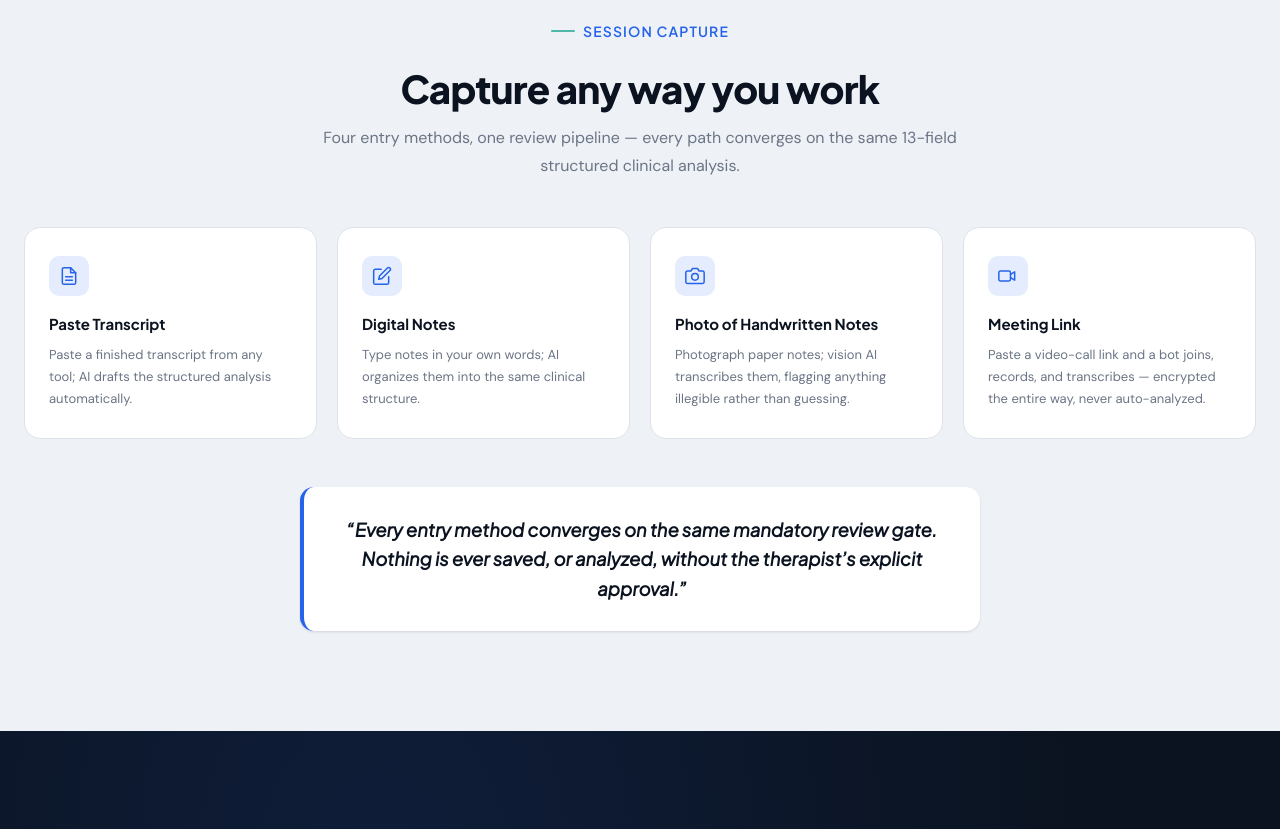
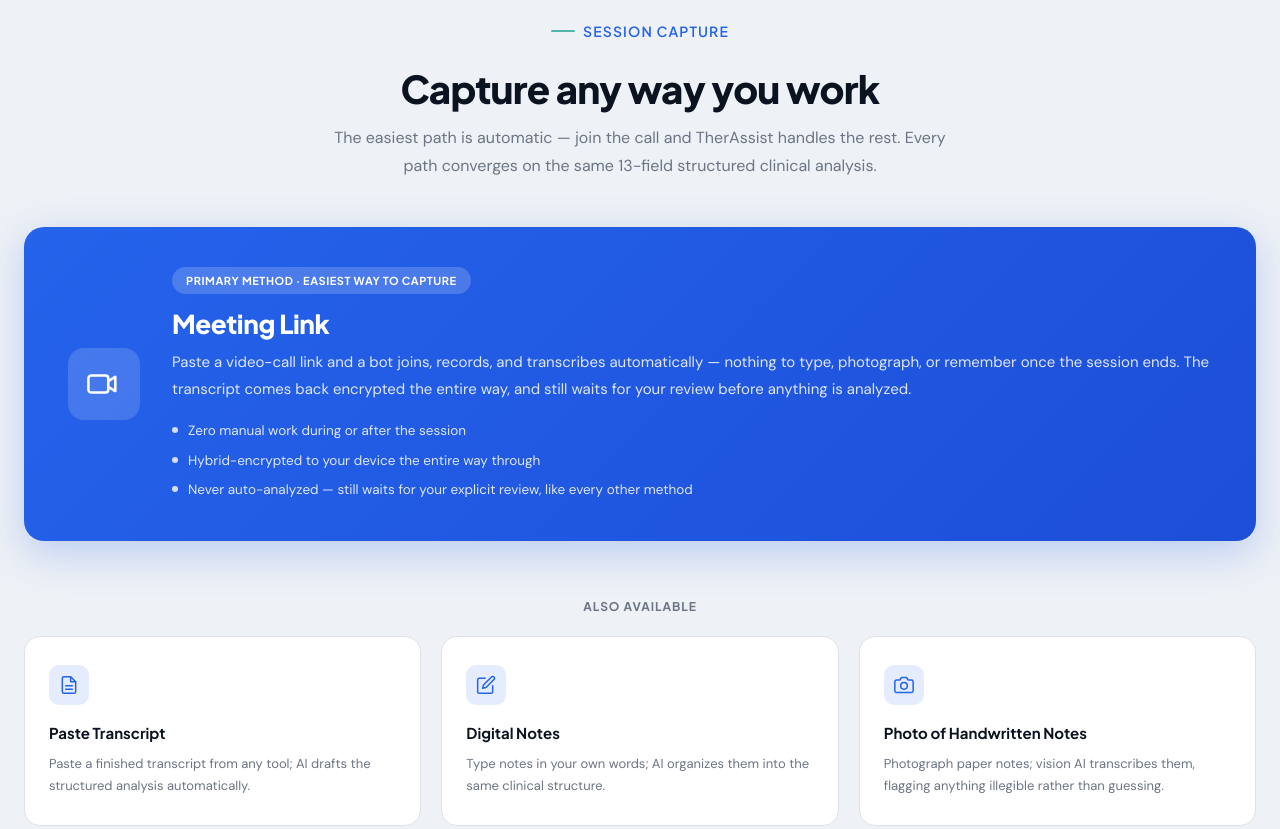
Before and after one commit to yusufaabdelatti/technothera-website, a website: page products/therassist.html in a window 1280 px wide. Shown: the part 1720-2549 px from the top of the page. Drawn offline with Linux system fonts and the light colour scheme.

Commit message:
Reframe Meeting Link as TherAssist's primary capture method
Meeting Link is the premium, easiest way to capture a session — join
a call and TherAssist handles everything automatically. Gave it a
prominent featured banner above the other three methods (Paste
Transcript, Digital Notes, Photo of Handwritten Notes), which are now
presented as "Also Available" secondary options rather than four
equal peers.

```diff
--- a/products/therassist.html
+++ b/products/therassist.html
@@ -58,7 +58,16 @@
     /* Capture section */
     .capture{padding-block:100px;background:var(--color-light);}
     .capture__inner{max-width:1280px;margin-inline:auto;padding-inline:24px;}
-    .capture-grid{display:grid;grid-template-columns:repeat(4,1fr);gap:20px;margin-top:48px;}
+    .capture-featured{display:flex;align-items:center;gap:32px;background:linear-gradient(135deg,var(--color-ther) 0%,#1D4ED8 100%);border-radius:20px;padding:40px 44px;margin-top:48px;box-shadow:0 12px 40px rgba(37,99,235,.25);}
+    .capture-featured__icon{width:72px;height:72px;border-radius:16px;background:rgba(255,255,255,.15);display:flex;align-items:center;justify-content:center;flex-shrink:0;color:#fff;}
+    .capture-featured__badge{display:inline-flex;align-items:center;gap:6px;padding:5px 14px;border-radius:999px;font-family:var(--font-display);font-size:11px;font-weight:700;letter-spacing:.05em;text-transform:uppercase;background:rgba(255,255,255,.18);color:#fff;margin-bottom:14px;}
+    .capture-featured__title{font-family:var(--font-display);font-size:26px;font-weight:800;color:#fff;margin-bottom:10px;}
+    .capture-featured__desc{font-size:15px;line-height:1.75;color:rgba(255,255,255,.85);margin-bottom:18px;}
+    .capture-featured__list{list-style:none;display:flex;flex-direction:column;gap:8px;padding:0;margin:0;}
+    .capture-featured__list li{display:flex;align-items:flex-start;gap:10px;font-size:13.5px;color:rgba(255,255,255,.85);line-height:1.6;}
+    .capture-featured__list li::before{content:'';width:6px;height:6px;border-radius:50%;background:#fff;flex-shrink:0;margin-top:7px;opacity:.8;}
+    .capture__secondary-label{font-family:var(--font-display);font-size:12px;font-weight:700;letter-spacing:.08em;text-transform:uppercase;color:var(--color-text-muted);text-align:center;margin-top:56px;}
+    .capture-grid{display:grid;grid-template-columns:repeat(3,1fr);gap:20px;margin-top:20px;}
     .capture-card{background:#fff;border-radius:16px;padding:28px 24px;border:1px solid var(--color-border);transition:box-shadow .2s,transform .2s,border-color .2s;}
     .capture-card:hover{box-shadow:var(--shadow-md);transform:translateY(-2px);border-color:rgba(37,99,235,.25);}
     .capture-card__icon{width:40px;height:40px;border-radius:10px;background:rgba(37,99,235,.12);display:flex;align-items:center;justify-content:center;margin-bottom:16px;color:var(--color-ther);}
@@ -131,7 +140,7 @@
     .page-cta__h2{font-family:var(--font-display);font-size:clamp(1.75rem,3vw,2.5rem);font-weight:800;color:#fff;letter-spacing:-.02em;margin-bottom:16px;}
     .page-cta__body{font-size:16px;line-height:1.8;color:rgba(255,255,255,.65);margin-bottom:32px;}
     @media(max-width:1024px){.problem__grid,.bilingual__inner,.tier-grid{grid-template-columns:1fr;gap:24px;}.capture-grid{grid-template-columns:1fr 1fr;}.depth-grid{grid-template-columns:1fr 1fr;}.bilingual__visual{display:none;}}
-    @media(max-width:640px){.capture-grid,.depth-grid{grid-template-columns:1fr;}.problem-card{padding:28px 24px;}.plan-card{padding:32px 24px;}}
+    @media(max-width:640px){.capture-grid,.depth-grid{grid-template-columns:1fr;}.problem-card{padding:28px 24px;}.plan-card{padding:32px 24px;}.capture-featured{flex-direction:column;text-align:center;padding:32px 28px;}.capture-featured__list li{text-align:left;}}
     @media(max-width:1024px){.ftr-grid{grid-template-columns:1fr 1fr !important;gap:32px !important;}}
     @media(max-width:640px){.ftr-grid{grid-template-columns:1fr !important;}}
   </style>
@@ -197,7 +206,7 @@
     <div class="hero__pills" data-hero-anim="460">
       <span class="pill">Bilingual Arabic/English</span>
       <span class="pill">Zero-Knowledge Encryption</span>
-      <span class="pill">4 Ways to Capture a Session</span>
+      <span class="pill">Automatic Meeting Capture</span>
       <span class="pill">AI Drafts, You Approve</span>
     </div>
   </div>
@@ -245,8 +254,24 @@
     <div class="fade-up" data-animate style="text-align:center;">
       <span class="eyebrow" style="justify-content:center;color:var(--color-ther);">Session Capture</span>
       <h2 style="font-family:var(--font-display);font-size:clamp(1.75rem,3vw,2.5rem);font-weight:800;color:var(--color-navy);letter-spacing:-.02em;margin-top:8px;">Capture any way you work</h2>
-      <p style="font-size:16px;color:var(--color-text-muted);max-width:640px;margin-inline:auto;margin-top:12px;line-height:1.7;">Four entry methods, one review pipeline &mdash; every path converges on the same 13-field structured clinical analysis.</p>
+      <p style="font-size:16px;color:var(--color-text-muted);max-width:640px;margin-inline:auto;margin-top:12px;line-height:1.7;">The easiest path is automatic &mdash; join the call and TherAssist handles the rest. Every path converges on the same 13-field structured clinical analysis.</p>
     </div>
+
+    <div class="capture-featured fade-up" data-animate>
+      <div class="capture-featured__icon"><svg width="34" height="34" viewBox="0 0 24 24" fill="none" stroke="currentColor" stroke-width="1.8" stroke-linecap="round" stroke-linejoin="round"><path d="M15 10l5-3v10l-5-3"/><rect x="1" y="6" width="14" height="12" rx="2"/></svg></div>
+      <div class="capture-featured__body">
+        <span class="capture-featured__badge">Primary Method &middot; Easiest Way to Capture</span>
+        <h3 class="capture-featured__title">Meeting Link</h3>
+        <p class="capture-featured__desc">Paste a video-call link and a bot joins, records, and transcribes automatically &mdash; nothing to type, photograph, or remember once the session ends. The transcript comes back encrypted the entire way, and still waits for your review before anything is analyzed.</p>
+        <ul class="capture-featured__list">
+          <li>Zero manual work during or after the session</li>
+          <li>Hybrid-encrypted to your device the entire way through</li>
+          <li>Never auto-analyzed &mdash; still waits for your explicit review, like every other method</li>
+        </ul>
+      </div>
+    </div>
+
+    <div class="capture__secondary-label fade-up" data-animate>Also Available</div>
     <div class="capture-grid stagger">
       <div class="capture-card">
         <div class="capture-card__icon"><svg width="20" height="20" viewBox="0 0 24 24" fill="none" stroke="currentColor" stroke-width="1.8" stroke-linecap="round" stroke-linejoin="round"><path d="M14 2H6a2 2 0 0 0-2 2v16a2 2 0 0 0 2 2h12a2 2 0 0 0 2-2V8z"/><polyline points="14 2 14 8 20 8"/><line x1="16" y1="13" x2="8" y2="13"/><line x1="16" y1="17" x2="8" y2="17"/></svg></div>
@@ -262,11 +287,6 @@
         <div class="capture-card__icon"><svg width="20" height="20" viewBox="0 0 24 24" fill="none" stroke="currentColor" stroke-width="1.8" stroke-linecap="round" stroke-linejoin="round"><path d="M23 19a2 2 0 0 1-2 2H3a2 2 0 0 1-2-2V8a2 2 0 0 1 2-2h4l2-3h6l2 3h4a2 2 0 0 1 2 2z"/><circle cx="12" cy="13" r="4"/></svg></div>
         <div class="capture-card__title">Photo of Handwritten Notes</div>
         <p class="capture-card__desc">Photograph paper notes; vision AI transcribes them, flagging anything illegible rather than guessing.</p>
-      </div>
-      <div class="capture-card">
-        <div class="capture-card__icon"><svg width="20" height="20" viewBox="0 0 24 24" fill="none" stroke="currentColor" stroke-width="1.8" stroke-linecap="round" stroke-linejoin="round"><path d="M15 10l5-3v10l-5-3"/><rect x="1" y="6" width="14" height="12" rx="2"/></svg></div>
-        <div class="capture-card__title">Meeting Link</div>
-        <p class="capture-card__desc">Paste a video-call link and a bot joins, records, and transcribes &mdash; encrypted the entire way, never auto-analyzed.</p>
       </div>
     </div>
     <div class="capture__quote fade-up" data-animate>&ldquo;Every entry method converges on the same mandatory review gate. Nothing is ever saved, or analyzed, without the therapist&rsquo;s explicit approval.&rdquo;</div>
```
